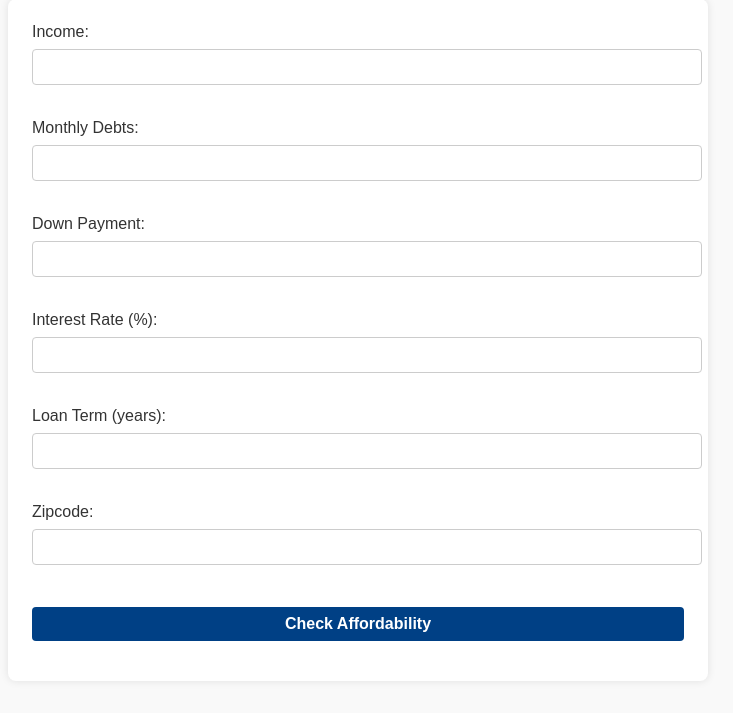
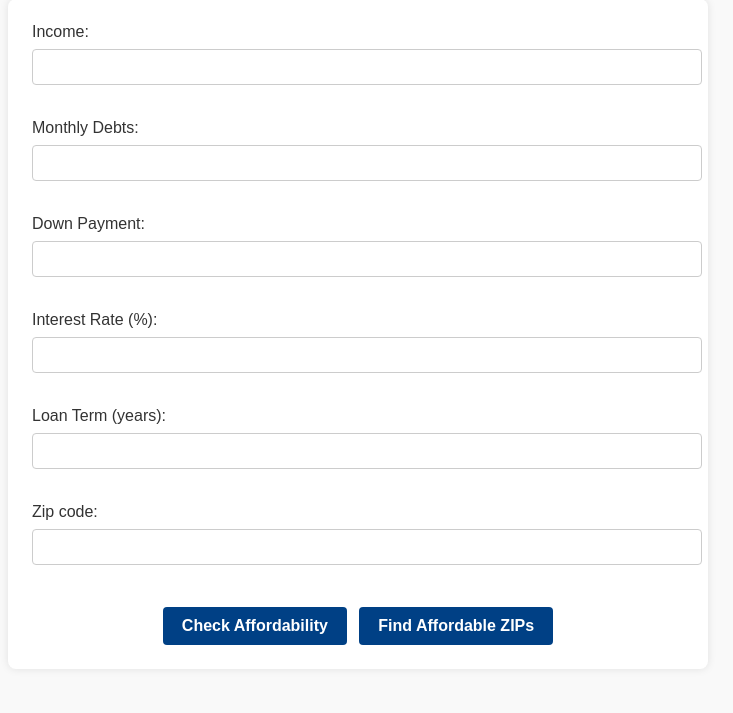
Before and after one commit to mariodportillo/realestate-affordable-app, a Flask app: page / in a window 1280 px wide. Shown: the part 91-804 px from the top of the page, without its empty margins (282-1015 px from the left). After the commit the page ends 736 px from the top, so only its background shows below. Run offline with Flask 3, Linux system fonts and the light colour scheme; parts of the project's set-up code (start-up, migrations or seed data) failed here and were passed over.

Commit message:
New find zip feature

```diff
--- a/app.py
+++ b/app.py
@@ -3,9 +3,8 @@ import numpy as np
 import pandas as pd
 import json
 from flask import Flask, render_template, request
-from utils import evaluate_affordability
+from utils import evaluate_affordability, find_zip_codes  # import new function
 import os
-
 
 app = Flask(__name__)
 
@@ -13,11 +12,9 @@ thetas = np.load("model/weights.npy")
 with open("model/stats.json", "r") as f:
     norm_stats = json.load(f)
 
-
 def chunk_list(lst, n):
     for i in range(0, len(lst), n):
         yield lst[i:i + n]
-
 
 BASE_DIR = os.path.dirname(os.path.abspath(__file__))
 DB_PATH = os.path.join(BASE_DIR, "data/listings.db")
@@ -30,88 +27,68 @@ def load_listings_for_zip(zipcode):
     print(f"[DEBUG] Found {len(df)} listings for ZIP {zipcode}")
     return df
 
-
 @app.route("/", methods=["GET", "POST"])
 def index():
+    form_values = {}
     if request.method == "POST":
         try:
+            action = request.form.get("action")
+            form_values = {
+                "income": request.form.get("income", ""),
+                "debts": request.form.get("debts", ""),
+                "down": request.form.get("down", ""),
+                "rate": request.form.get("rate", ""),
+                "term": request.form.get("term", ""),
+                "zipcode": request.form.get("zipcode", ""),
+            }
+
             user_inputs = {
-                "grossIncome": float(request.form["income"]),
-                "monthly_debts": float(request.form["debts"]),
-                "down_payment": float(request.form["down"]),
-                "annual_interest_rate": float(request.form["rate"]),
-                "loan_term_in_years": int(request.form["term"]),
+                "grossIncome": float(form_values["income"]),
+                "monthly_debts": float(form_values["debts"]),
+                "down_payment": float(form_values["down"]),
+                "annual_interest_rate": float(form_values["rate"]),
+                "loan_term_in_years": int(form_values["term"]),
             }
-            zipcode = int(request.form["zipcode"])
 
-            listings_df = load_listings_for_zip(zipcode)
+            if action == "check_affordability":
+                zipcode_str = form_values.get("zipcode", "").strip()
+                if not zipcode_str.isdigit():
+                    raise ValueError("Please enter a valid zipcode (numbers only).")
+                zipcode = int(zipcode_str)
+                listings_df = load_listings_for_zip(zipcode)
+                results = evaluate_affordability(zipcode, listings_df, user_inputs, thetas, norm_stats)
+                results_chunks = list(chunk_list(results, 10))
+                affordable_count = sum(1 for r in results if r.get('affordable'))
+                not_affordable_count = len(results) - affordable_count
 
-            results = evaluate_affordability(zipcode, listings_df, user_inputs, thetas, norm_stats)
-            print(f"[DEBUG] {len(results)} listings returned from affordability model")
+                return render_template(
+                    "index.html",
+                    results_chunks=results_chunks,
+                    form_values=form_values,
+                    affordable_count=affordable_count,
+                    not_affordable_count=not_affordable_count,
+                )
 
-            results_chunks = list(chunk_list(results, 10))
+            elif action == "find_affordable_zips":
+                # You may want to pass path to your ZIP price JSON here
+                affordable_zips = find_zip_codes(user_inputs, json_path="data/zip_mean_prices.json")
 
-            return render_template("index.html", results_chunks=results_chunks)
+                # affordable_zips is a dict of zip_code (str) : affordability_score (float)
+                # Sort descending by score
+                return render_template(
+                    "index.html",
+                    form_values=form_values,
+                    affordable_zips=affordable_zips,
+                )
+
+            else:
+                # Unknown action fallback
+                return render_template("index.html", form_values=form_values)
+
         except Exception as e:
-            return render_template("index.html", error=str(e))
+            return render_template("index.html", error=str(e), form_values=form_values)
 
-    return render_template("index.html")
+    return render_template("index.html", form_values=form_values)
 
-
-if __name__ == "__main__":
+if __name__ == '__main__':
     app.run()
-
-app = Flask(__name__)
-
-thetas = np.load("model/weights.npy")
-with open("model/stats.json", "r") as f:
-    norm_stats = json.load(f)
-
-
-def chunk_list(lst, n):
-    for i in range(0, len(lst), n):
-        yield lst[i:i + n]
-
-
-BASE_DIR = os.path.dirname(os.path.abspath(__file__))
-DB_PATH = os.path.join(BASE_DIR, "data/listings.db")
-
-def load_listings_for_zip(zipcode):
-    conn = sqlite3.connect(DB_PATH)
-    query = "SELECT * FROM listings WHERE CAST(zip_code AS INTEGER) = ?"
-    df = pd.read_sql_query(query, conn, params=(zipcode,))
-    conn.close()
-    print(f"[DEBUG] Found {len(df)} listings for ZIP {zipcode}")
-    return df
-
-
-
-@app.route("/", methods=["GET", "POST"])
-def index():
-    if request.method == "POST":
-        try:
-            user_inputs = {
-                "grossIncome": float(request.form["income"]),
-                "monthly_debts": float(request.form["debts"]),
-                "down_payment": float(request.form["down"]),
-                "annual_interest_rate": float(request.form["rate"]),
-                "loan_term_in_years": int(request.form["term"]),
-            }
-            zipcode = int(request.form["zipcode"])
-
-            listings_df = load_listings_for_zip(zipcode)
-
-            results = evaluate_affordability(zipcode, listings_df, user_inputs, thetas, norm_stats)
-            print(f"[DEBUG] {len(results)} listings returned from affordability model")
-
-            results_chunks = list(chunk_list(results, 10))
-
-            return render_template("index.html", results_chunks=results_chunks)
-        except Exception as e:
-            return render_template("index.html", error=str(e))
-
-    return render_template("index.html")
-
-
-if __name__ == "__main__":
-    app.run()
--- a/static/style.css
+++ b/static/style.css
@@ -10,6 +10,29 @@ body {
 h1 {
     text-align: center;
     color: #004085;
+}
+
+.button-container {
+    display: flex;
+    justify-content: center;
+    gap: 0.75rem;
+    margin-top: 0.5rem;  /* Reduced from 1rem */
+}
+
+.button-container button {
+    background-color: #004085;
+    color: white;
+    border: none;
+    padding: 0.6rem 1.2rem;
+    font-size: 1rem;
+    border-radius: 4px;
+    font-weight: bold;
+    cursor: pointer;
+    transition: background-color 0.3s ease;
+}
+
+.button-container button:hover {
+    background-color: #00306f;
 }
 
 form {
--- a/templates/index.html
+++ b/templates/index.html
@@ -3,6 +3,7 @@
 <head>
   <title>Affordability Estimator</title>
   <link rel="stylesheet" href="{{ url_for('static', filename='style.css') }}">
+  <script src="https://cdn.jsdelivr.net/npm/chart.js"></script>
   <style>
     .carousel-container {
       max-width: 800px;
@@ -37,22 +38,36 @@
       margin: 10px 0;
       background-color: #f9f9f9;
     }
+    #affordabilityChartContainer {
+      max-width: 500px;
+      margin: 30px auto;
+    }
   </style>
 </head>
 <body>
   <h1>Home Affordability Estimator</h1>
 
   <form method="post">
-    Income: <input type="number" name="income" required><br>
-    Monthly Debts: <input type="number" name="debts" required><br>
-    Down Payment: <input type="number" name="down" required><br>
-    Interest Rate (%): <input type="number" step="0.1" name="rate" required><br>
-    Loan Term (years): <input type="number" name="term" required><br>
-    Zipcode: <input type="number" name="zipcode" required><br>
-    <input type="submit" value="Check Affordability">
+    Income: <input type="number" name="income" required value="{{ form_values.income | default('') }}"><br>
+    Monthly Debts: <input type="number" name="debts" required value="{{ form_values.debts | default('') }}"><br>
+    Down Payment: <input type="number" name="down" required value="{{ form_values.down | default('') }}"><br>
+    Interest Rate (%): <input type="number" step="0.1" name="rate" required value="{{ form_values.rate | default('') }}"><br>
+    Loan Term (years): <input type="number" name="term" required value="{{ form_values.term | default('') }}"><br>
+    Zip code: <input type="number" name="zipcode" value="{{ form_values.zipcode | default('') }}"><br>
+
+    <!-- Two submit buttons with different names/values -->
+    <div class="button-container">
+      <button type="submit" name="action" value="check_affordability">Check Affordability</button>
+      <button type="submit" name="action" value="find_affordable_zips">Find Affordable ZIPs</button>
+    </div>
   </form>
 
+
   {% if results_chunks %}
+  <div id="affordabilityChartContainer">
+    <canvas id="affordabilityChart"></canvas>
+  </div>
+
   <div class="carousel-container">
     {% for listings in results_chunks %}
     <div class="carousel-slide {% if loop.index0 == 0 %}active{% endif %}" data-index="{{ loop.index0 }}">
@@ -75,6 +90,49 @@
   </div>
   {% endif %}
 
+{% if affordable_zips %}
+  <h2 style="text-align:center;">Top Affordable ZIP Codes</h2>
+
+  <!-- Filter Dropdown -->
+  <label for="states">Filter by State:</label>
+  <select name="states" id="states">
+    <option value="ALL">All States</option>
+    {% for state in affordable_zips.values() | map(attribute='state') | unique | sort %}
+      <option value="{{ state }}">{{ state }}</option>
+    {% endfor %}
+  </select>
+
+  <!-- Display Properties -->
+  <div id="property-container">
+    {% for zip, data in affordable_zips.items() %}
+      <div class="property-box" data-state="{{ data.state }}">
+        ZIP Code: {{ zip }}<br>
+        City: {{ data.city | default('N/A') }}<br>
+        State: {{ data.state | default('N/A') }}<br>
+        Affordability Score: {{ data.score | round(2) }}
+      </div>
+    {% endfor %}
+  </div>
+
+  <!-- JS Filtering -->
+  <script>
+    document.getElementById('states').addEventListener('change', function () {
+      const selectedState = this.value;
+      document.querySelectorAll('.property-box').forEach(box => {
+        const boxState = box.dataset.state;
+        box.style.display = (selectedState === 'ALL' || boxState === selectedState) ? 'block' : 'none';
+      });
+    });
+  </script>
+
+  <div class="nav-controls">
+      <span class="nav-arrow" onclick="changeSlide(-1)">&#10094;</span>
+      <span class="nav-arrow" onclick="changeSlide(1)">&#10095;</span>
+  </div>
+{% endif %}
+
+
+
   {% if error %}
     <p style="color:red;">Error: {{ error }}</p>
   {% endif %}
@@ -90,6 +148,32 @@
       if (currentSlide >= slides.length) currentSlide = 0;
       slides[currentSlide].classList.add('active');
     }
+
+    {% if affordable_count is defined and not_affordable_count is defined %}
+    const ctx = document.getElementById('affordabilityChart').getContext('2d');
+    new Chart(ctx, {
+      type: 'pie',
+      data: {
+        labels: ['Affordable', 'Not Affordable'],
+        datasets: [{
+          data: [{{ affordable_count }}, {{ not_affordable_count }}],
+          backgroundColor: ['#4CAF50', '#F44336'],
+        }]
+      },
+      options: {
+        responsive: true,
+        plugins: {
+          legend: {
+            position: 'bottom'
+          },
+          title: {
+            display: true,
+            text: 'Affordability Distribution'
+          }
+        }
+      }
+    });
+    {% endif %}
   </script>
 </body>
 </html>
```
Also changed, not shown: utils.py (+64 -105 lines), zipcode_data_gen.py (added, +65 -0 lines), 2 other files.
